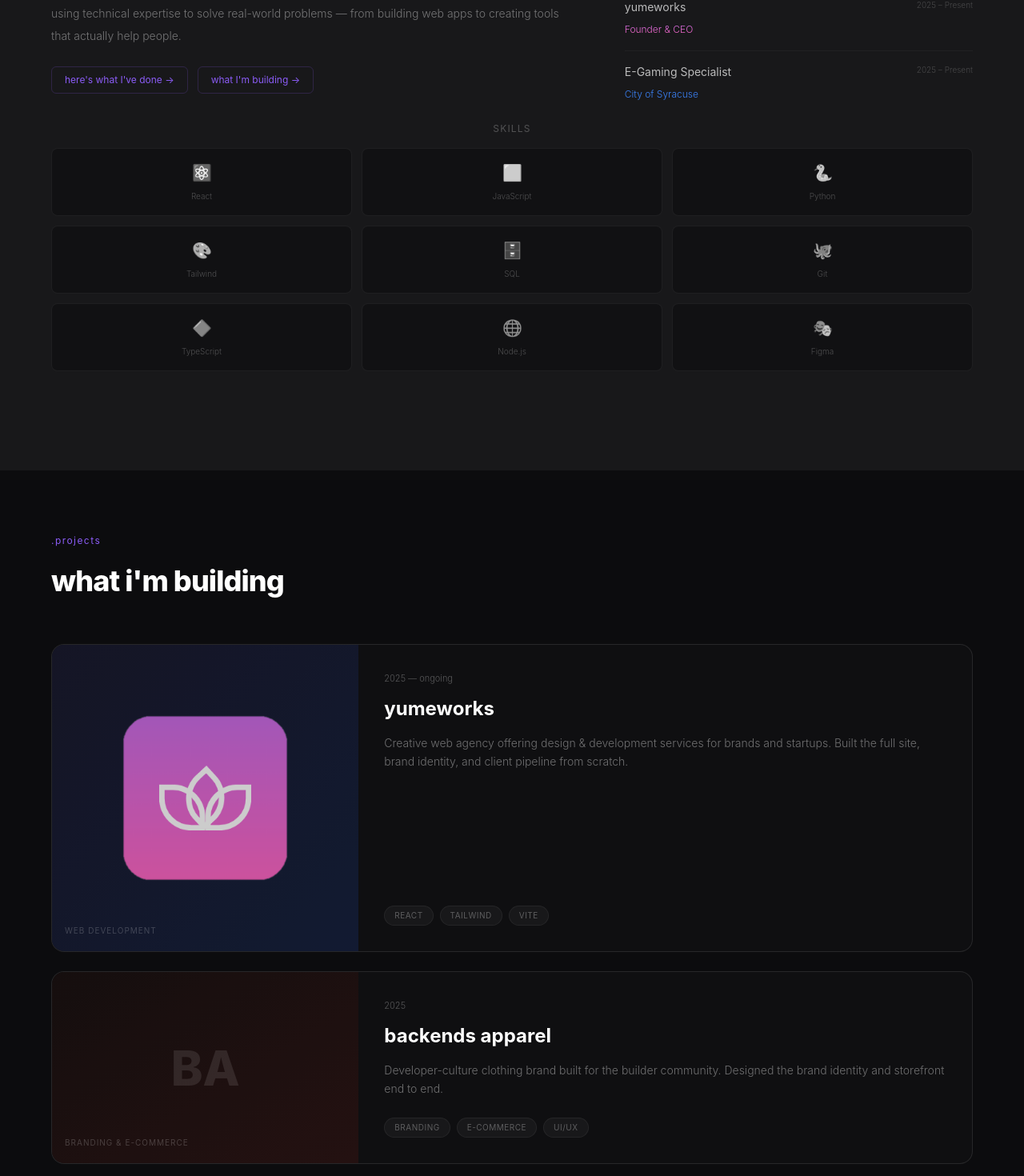
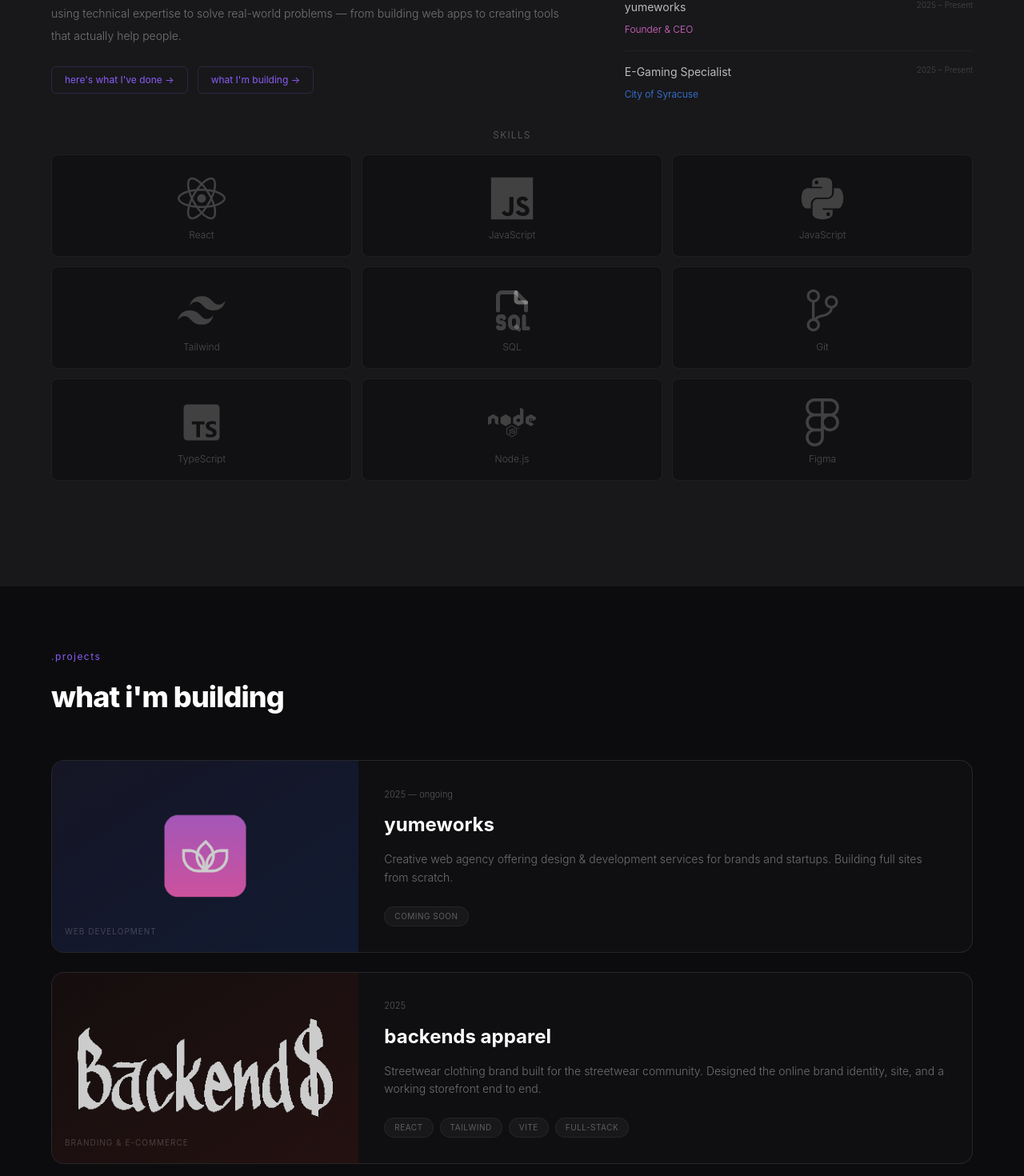
Before and after one commit to bsow03/personalsite, a React (Vite) app in the folder personal-site/: page / in a window 1280 px wide. Shown: the part 1047-2517 px from the top of the page at 80% size. Built offline with nearby package versions, Linux system fonts and the light colour scheme.

Commit message:
enhance About component with skill icons and update Projects descriptions

```diff
--- a/personal-site/src/components/About.jsx
+++ b/personal-site/src/components/About.jsx
@@ -1,5 +1,15 @@
 // eslint-disable-next-line no-unused-vars
 import {motion} from 'framer-motion'
+import { FaReact } from "react-icons/fa";
+import { IoLogoJavascript } from "react-icons/io5";
+import { FaPython } from "react-icons/fa"
+import { RiTailwindCssFill } from "react-icons/ri";
+import { TbFileTypeSql } from "react-icons/tb";
+import { IoIosGitBranch } from "react-icons/io";
+import { BiLogoTypescript } from "react-icons/bi";
+import { FaNode } from "react-icons/fa";
+import { FaFigma } from "react-icons/fa";
+
 
 export default function About() {
   const experience = [
@@ -24,15 +34,15 @@
   ]
 
   const skills = [
-    { icon: '⚛️', name: 'React' },
-    { icon: '🟨', name: 'JavaScript' },
-    { icon: '🐍', name: 'Python' },
-    { icon: '🎨', name: 'Tailwind' },
-    { icon: '🗄️', name: 'SQL' },
-    { icon: '🐙', name: 'Git' },
-    { icon: '🔷', name: 'TypeScript' },
-    { icon: '🌐', name: 'Node.js' },
-    { icon: '🎭', name: 'Figma' },
+    { icon: <FaReact className="text-white/20 group-hover:text-primary transition-colors duration-300" />, name: 'React', isIcon: true },
+    { icon: <IoLogoJavascript className="text-white/20 group-hover:text-primary transition-colors duration-300" />, name: 'JavaScript', isIcon: true },
+    { icon: <FaPython className="text-white/20 group-hover:text-primary transition-colors duration-300" />, name: 'JavaScript', isIcon: true },
+    { icon: <RiTailwindCssFill className="text-white/20 group-hover:text-primary transition-colors duration-300" />, name: 'Tailwind', isIcon: true },
+    { icon: <TbFileTypeSql className="text-white/20 group-hover:text-primary transition-colors duration-300" />, name: 'SQL', isIcon: true },
+    { icon: <IoIosGitBranch className="text-white/20 group-hover:text-primary transition-colors duration-300" />, name: 'Git', isIcon: true },
+    { icon: <BiLogoTypescript className="text-white/20 group-hover:text-primary transition-colors duration-300" />, name: 'TypeScript', isIcon: true },
+    { icon: <FaNode className="text-white/20 group-hover:text-primary transition-colors duration-300" />, name: 'Node.js', isIcon: true },
+    { icon: <FaFigma className="text-white/20 group-hover:text-primary transition-colors duration-300" />, name: 'Figma', isIcon: true },
   ]
 
   return (
@@ -111,18 +121,18 @@
         whileInView={{ opacity: 1, x: 0 }}
         viewport={{ once: true }}
         transition={{ duration: 0.5, delay: 0.4 }}
-        className="flex flex-col justify-center items-center py-4 my-2">
+        className="flex flex-col justify-center items-center py-4 my-4">
                 <p className="text-xs text-white/25 tracking-widest uppercase mb-4">Skills</p>
                 <div className="grid grid-cols-3 gap-3 w-full">
-                    {skills.map(({ icon, name }) => (
+                    {skills.map(({ icon, name, isIcon }) => (
                     <div
                         key={name}
-                        className="group size-full bg-[#111113] border border-white/6 rounded-lg py-4 px-2 flex flex-col items-center gap-2 cursor-pointer hover:border-primary/30 hover:bg-[#161618] transition-all duration-200"
+                        className="group w-full h-32 bg-[#111113] border border-white/6 rounded-lg py-6 px-4 flex flex-col items-center gap-2 cursor-pointer hover:border-primary/30 hover:bg-[#161618] transition-all duration-200"
                     >
-                        <span className="text-xl grayscale group-hover:grayscale-0 transition-all duration-300">
+                        <span className={`text-6xl transition-all duration-300 ${!isIcon ? 'grayscale group-hover:grayscale-0' : ''}`}>
                         {icon}
                         </span>
-                        <span className="text-[10px] text-white/25 font-light group-hover:text-white/60 transition-colors duration-200">
+                        <span className="text-xs text-white/25 font-light group-hover:text-white/60 transition-colors duration-200">
                         {name}
                         </span>
                     </div>
--- a/personal-site/src/components/Hero.jsx
+++ b/personal-site/src/components/Hero.jsx
@@ -21,7 +21,7 @@
         </h1>
 
         <p className="text-white/40 text-sm font-light mb-10 leading-relaxed">
-          i build things for the web.
+          i build things 👨🏾‍💻.
           <br />
           currently based in syracuse, ny.
         </p>
--- a/personal-site/src/components/Navbar.jsx
+++ b/personal-site/src/components/Navbar.jsx
@@ -20,10 +20,13 @@
             </span>
         </a>
 
+        {/*
         <button className="flex items-center gap-2 bg-white/5 border border-white/10 rounded-full px-3 py-1.5 text-xs text-white/40 hover:text-white/70 transition-colors">
           <span>☀</span>
           <span>light</span>
         </button>
+        */}
+
 
         <div className="flex items-center gap-1">
           {navLinks.map(({ label, href }) => (
--- a/personal-site/src/components/Projects.jsx
+++ b/personal-site/src/components/Projects.jsx
@@ -1,6 +1,7 @@
 // eslint-disable-next-line no-unused-vars
 import { motion } from "motion/react"
 import img from '../assets/app.png'
+import backends from '../assets/whitebackends_oglogo.png'
 
 const projects = [
   {
@@ -8,22 +9,24 @@
     year: '2025 — ongoing',
     category: 'Web Development',
     title: 'yumeworks',
-    description: 'Creative web agency offering design & development services for brands and startups. Built the full site, brand identity, and client pipeline from scratch.',
-    tags: ['React', 'Tailwind', 'Vite'],
-    link: 'https://yumeworks.co',
+    description: 'Creative web agency offering design & development services for brands and startups. Building full sites from scratch.',
+    tags: ['Coming Soon'],
+    link: '#',
     bg: 'from-[#1a1a2e] to-[#16213e]',
     image: img,
+    imgClass: 'w-1/2 h-1/2 object-cover'
   },
   {
     id: 2,
     year: '2025',
     category: 'Branding & E-Commerce',
     title: 'backends apparel',
-    description: 'Developer-culture clothing brand built for the builder community. Designed the brand identity and storefront end to end.',
-    tags: ['Branding', 'E-Commerce', 'UI/UX'],
-    link: '#',
+    description: 'Streetwear clothing brand built for the streetwear community. Designed the online brand identity, site, and a working storefront end to end.',
+    tags: ['React', 'Tailwind', 'Vite', 'Full-Stack'],
+    link: 'https://www.backendsapparel.store',
     bg: 'from-[#1a1212] to-[#2d1515]',
-    image: null
+    image: backends,
+    imgClass: 'w-full h-full object-contain p-8'
   },
   {
     id: 3,
@@ -31,10 +34,11 @@
     category: 'Coming Soon',
     title: 'next project',
     description: 'Something new in the works. Check back soon.',
-    tags: ['TBD'],
+    tags: ['Coming Soon'],
     link: '#',
     bg: 'from-[#0f1a1a] to-[#0d2020]',
-    image: null
+    image: null,
+    imgClass: ''
   },
 ]
 
@@ -88,7 +92,7 @@
           <div className={`bg-linear-to-br ${project.bg} min-h-55 flex items-center justify-center relative overflow-hidden`}>
             <div className="absolute inset-0 bg-black/20" />
             {project.image
-              ? <img src={project.image} alt={project.title} className="w-full h-full object-cover" />
+              ? <img src={project.image} alt={project.title} className={project.imgClass} />
               : <span className="text-white/10 font-syne font-extrabold text-6xl select-none relative z-10 group-hover:text-white/20 transition-colors duration-500">
                   {project.title.slice(0, 2).toUpperCase()}
                 </span>
```
Also changed, not shown: personal-site/src/assets/whitebackends_oglogo.png (added).
